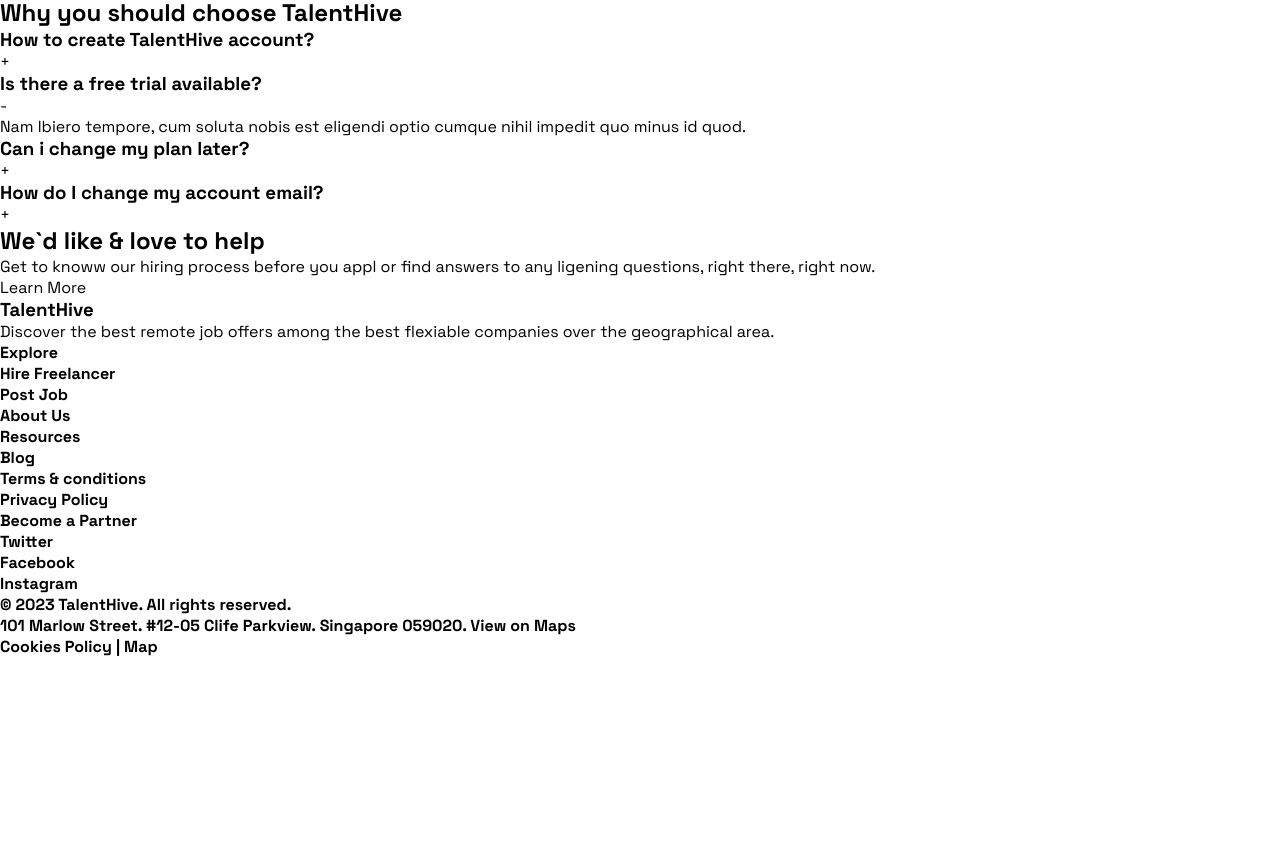
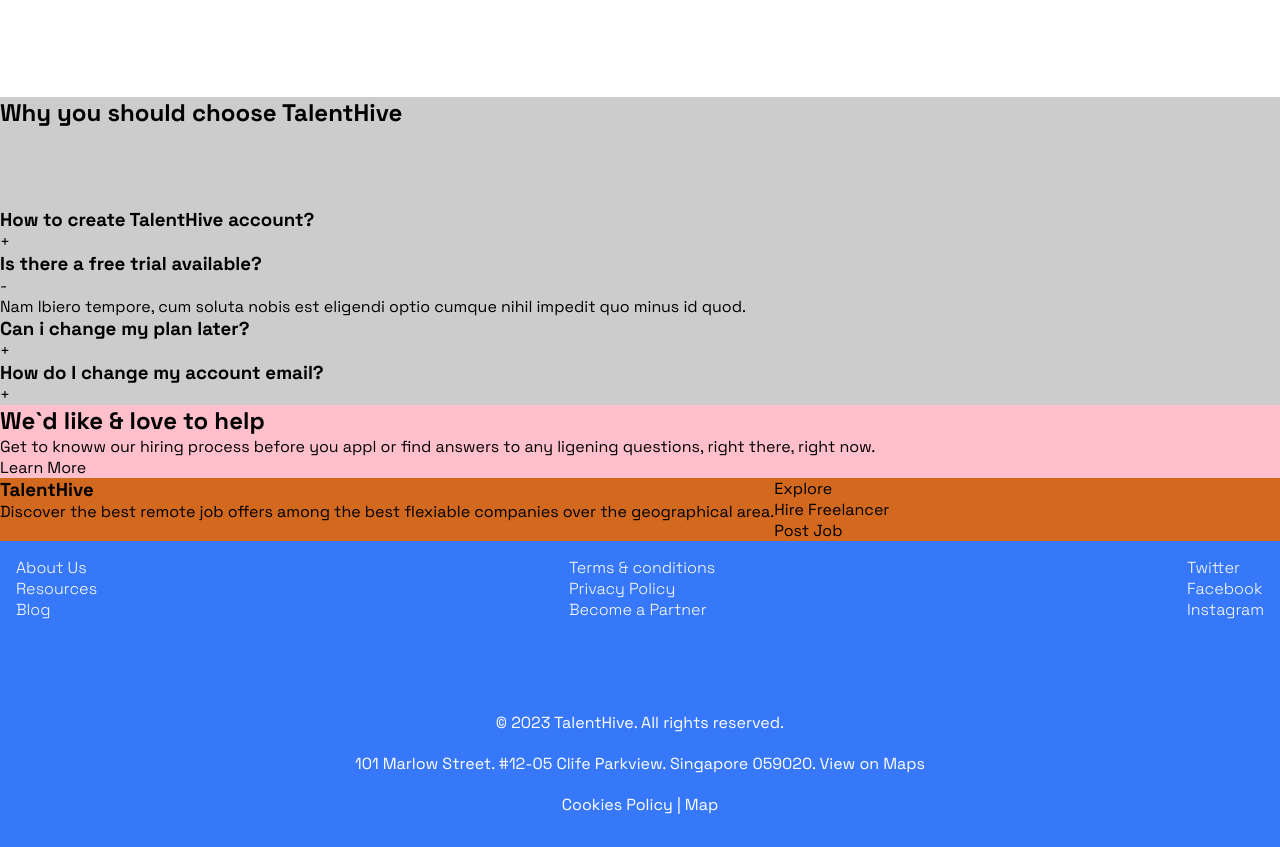
Before and after one commit to gustaaxz/Project_Figma, a plain HTML site: page index.html in a window 1280 px wide. Shown: the part 1075-1922 px from the top of the page. Before the commit the page ends 1732 px from the top, so only its background shows below. Drawn offline with Linux system fonts and the light colour scheme.

Commit message:
27/02/2026 - Novas Atualizações no Código CSS

```diff
--- a/index.html
+++ b/index.html
@@ -103,39 +103,39 @@
                     <p>Discover the best remote job offers among the best flexiable companies over the geographical area.</p>
                 </div>
                 <div class="footer-middle-top-sidebar">
-                    <h4>Explore</h4>
-                    <h4>Hire Freelancer</h4>
-                    <h4>Post Job</h4>
+                    <p>Explore</p>
+                    <p>Hire Freelancer</p>
+                    <p>Post Job</p>
                 </div>
             </div>
 
             <div class="footer-middle-bottom-content">
                 <div class="footer-middle-bottom-about">
-                    <h4><strong>About Us</strong></h4>
-                    <h4><strong>Resources</strong></h4>
-                    <h4><strong>Blog</strong></h4>
+                    <p>About Us</p>
+                    <p>Resources</p>
+                    <p>Blog</p>
                 </div>
                 <div class="footer-middle-bottom-information">
-                    <h4>Terms & conditions</h4>
-                    <h4>Privacy Policy</h4>
-                    <h4>Become a Partner</h4>
+                    <p>Terms & conditions</p>
+                    <p>Privacy Policy</p>
+                    <p>Become a Partner</p>
                 </div>
                 <div class="footer-middle-bottom-social">
-                    <h4>Twitter</h4>
-                    <h4>Facebook</h4>
-                    <h4>Instagram</h4>
+                    <p>Twitter</p>
+                    <p>Facebook</p>
+                    <p>Instagram</p>
                 </div>
             </div>
 
             <div class="footer-end-content">
                 <div class="footer-copyright">
-                    <h4>© 2023 TalentHive. All rights reserved.</h4>
+                    <p>© 2023 TalentHive. All rights reserved.</p>
                 </div>
                 <div class="footer-address">
-                    <h4>101 Marlow Street. #12-05 Clife Parkview. Singapore 059020. View on Maps</h4>
+                    <p>101 Marlow Street. #12-05 Clife Parkview. Singapore 059020. View on Maps</p>
                 </div>
                 <div class="footer-end">
-                    <h4>Cookies Policy | Map</h4>
+                    <p>Cookies Policy | Map</p>
                 </div>
             </div>
         </div>
--- a/style.css
+++ b/style.css
@@ -109,3 +109,50 @@ header {
     max-width: 90%;
     height: auto;
 }
+
+.middle-bottom-content {
+    background-color: #ccc;
+    margin-top: 6.25rem;
+    display: flex;
+    flex-direction: column;
+    gap: 5rem;
+}
+
+.footer-top-content {
+    background-color: pink;
+    display: flex;
+    flex-direction: column;
+}
+
+.footer-middle-top-content {
+    background-color: chocolate;
+    display: flex;
+    flex-direction: row;
+    padding-right: 5.688rem;
+}
+
+.footer-middle-bottom-content {
+    background-color: var(--azulclaro);
+    color: white;
+    font-weight: 100;
+    display: flex;
+    justify-content: space-between;
+    padding: 1rem;
+}
+
+.footer-copyright {
+    padding-top: 4.75rem;
+}
+
+.footer-end-content {
+    background-color: var(--azulclaro);
+    color: white;
+    display: flex;
+    flex-direction: column;
+    text-align: center;
+    gap: 1.25rem;
+}
+
+.footer-end {
+    padding-bottom: 2rem;
+}
```
